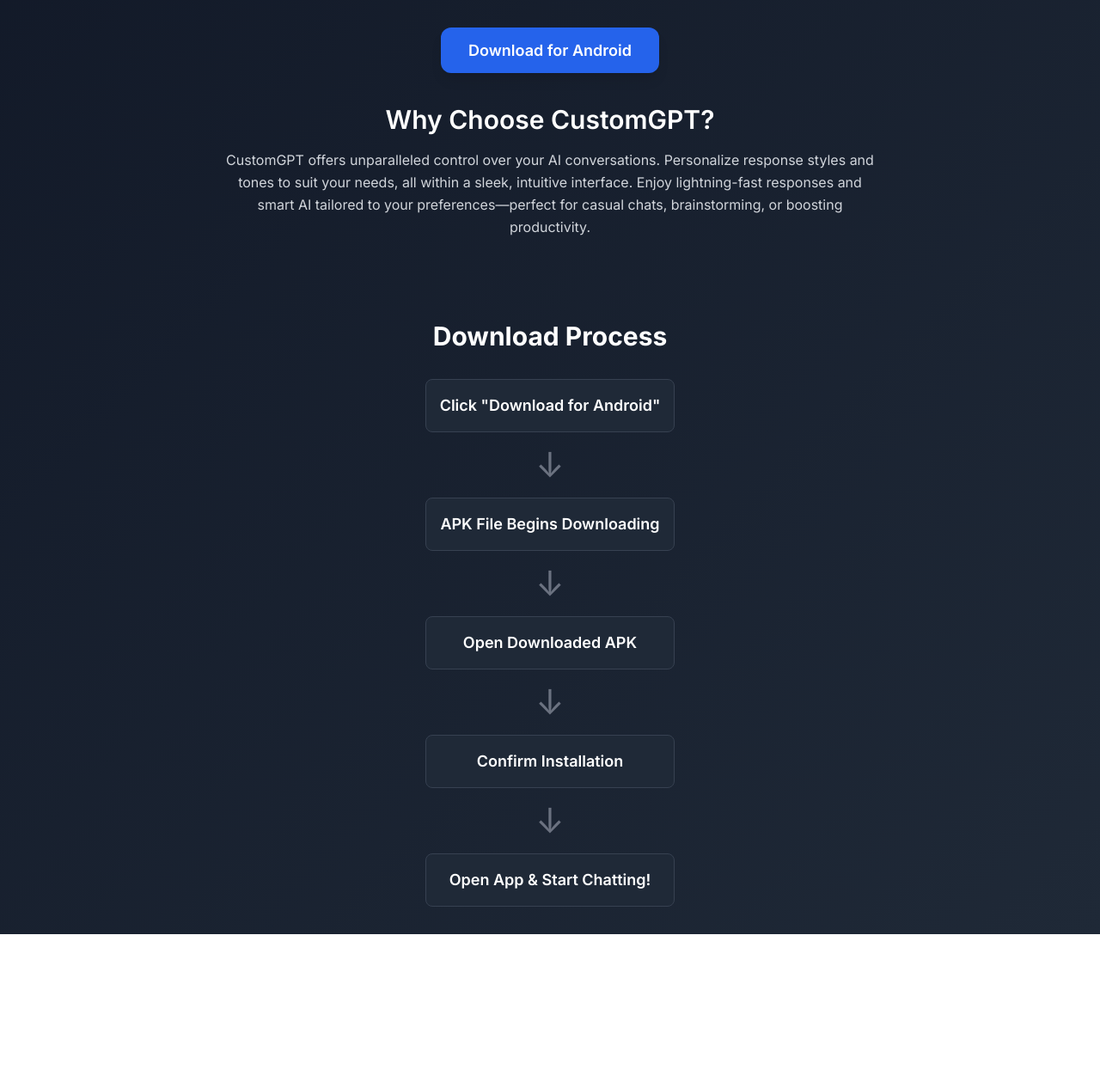
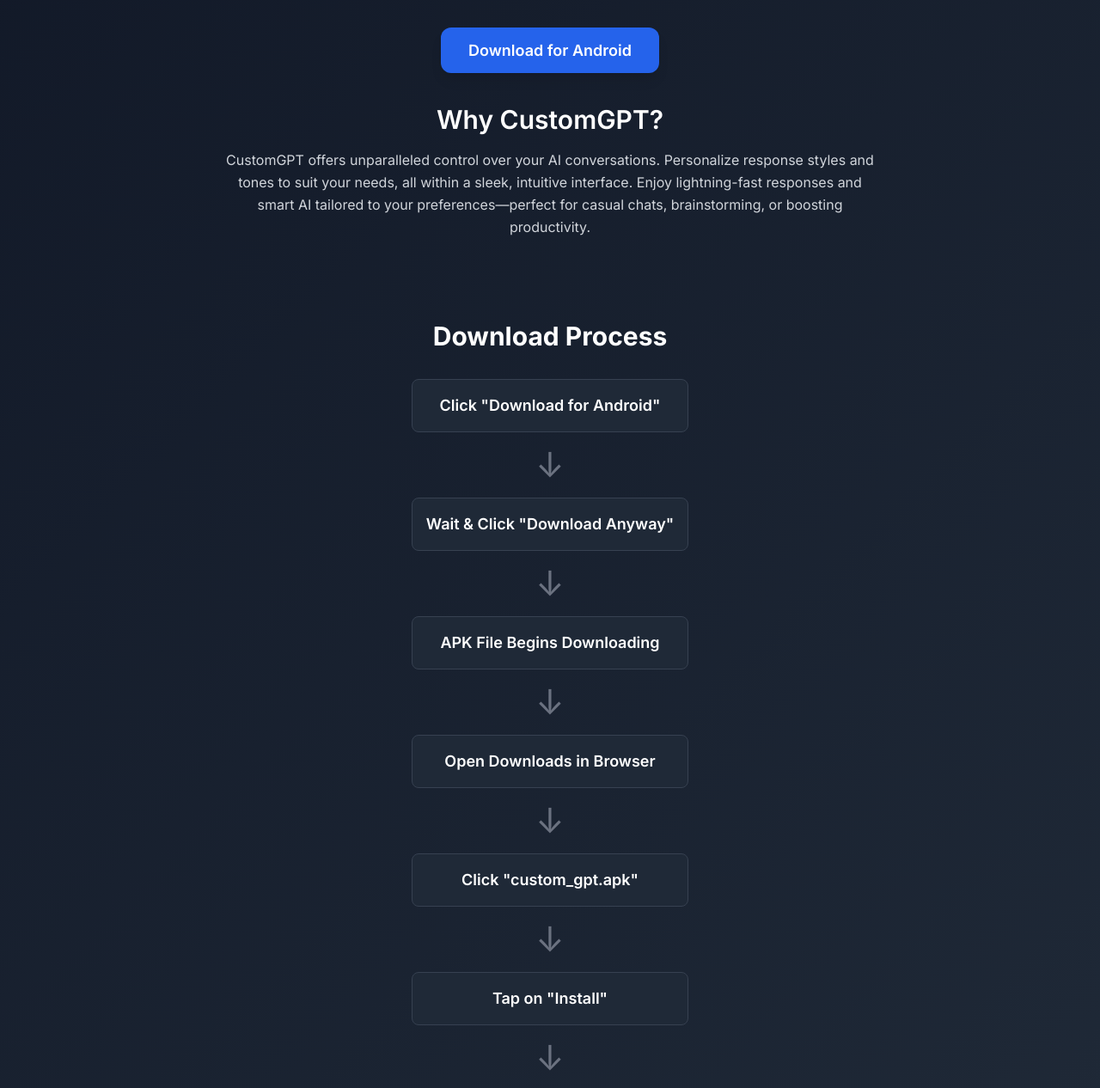
Before and after one commit to thecustomgpt/thecustomgpt.github.io, a plain HTML site: page index.html in a window 1280 px wide. Shown: the part 311-1577 px from the top of the page at 86% size. Before the commit the page ends 1398 px from the top, so only its background shows below. Drawn offline with nearby package versions, Linux system fonts and the light colour scheme.

Commit message:
Update index.html

```diff
--- a/index.html
+++ b/index.html
@@ -136,7 +136,7 @@
                 <a href="custom_gpt.apk" download class="download-btn bg-blue-600 text-white px-8 py-4 rounded-xl font-semibold text-lg shadow-lg">Download for Android</a>
             </div>
             <div class="mt-12 max-w-3xl text-center animate-in" style="animation-delay: 0.5s;">
-                <h2 class="text-3xl font-semibold text-white">Why Choose CustomGPT?</h2>
+                <h2 class="text-3xl font-semibold text-white">Why CustomGPT?</h2>
                 <p class="text-gray-300 mt-4 leading-relaxed">CustomGPT offers unparalleled control over your AI conversations. Personalize response styles and tones to suit your needs, all within a sleek, intuitive interface. Enjoy lightning-fast responses and smart AI tailored to your preferences—perfect for casual chats, brainstorming, or boosting productivity.</p>
             </div>
         </div>
@@ -150,16 +150,24 @@
                     <p class="font-semibold text-lg">Click "Download for Android"</p>
                 </div>
                 <div class="arrow">↓</div>
+                <div class="flowchart-box animate-in" style="animation-delay: 0.3s;">
+                    <p class="font-semibold text-lg">Wait & Click "Download Anyway"</p>
+                </div>
+                <div class="arrow">↓</div>
                 <div class="flowchart-box animate-in" style="animation-delay: 0.4s;">
                     <p class="font-semibold text-lg">APK File Begins Downloading</p>
                 </div>
                 <div class="arrow">↓</div>
                 <div class="flowchart-box animate-in" style="animation-delay: 0.5s;">
-                    <p class="font-semibold text-lg">Open Downloaded APK</p>
+                    <p class="font-semibold text-lg">Open Downloads in Browser</p>
                 </div>
                 <div class="arrow">↓</div>
                 <div class="flowchart-box animate-in" style="animation-delay: 0.6s;">
-                    <p class="font-semibold text-lg">Confirm Installation</p>
+                    <p class="font-semibold text-lg">Click "custom_gpt.apk"</p>
+                </div>
+                <div class="arrow">↓</div>
+                <div class="flowchart-box animate-in" style="animation-delay: 0.6s;">
+                    <p class="font-semibold text-lg">Tap on "Install"</p>
                 </div>
                 <div class="arrow">↓</div>
                 <div class="flowchart-box animate-in" style="animation-delay: 0.7s;">
```
